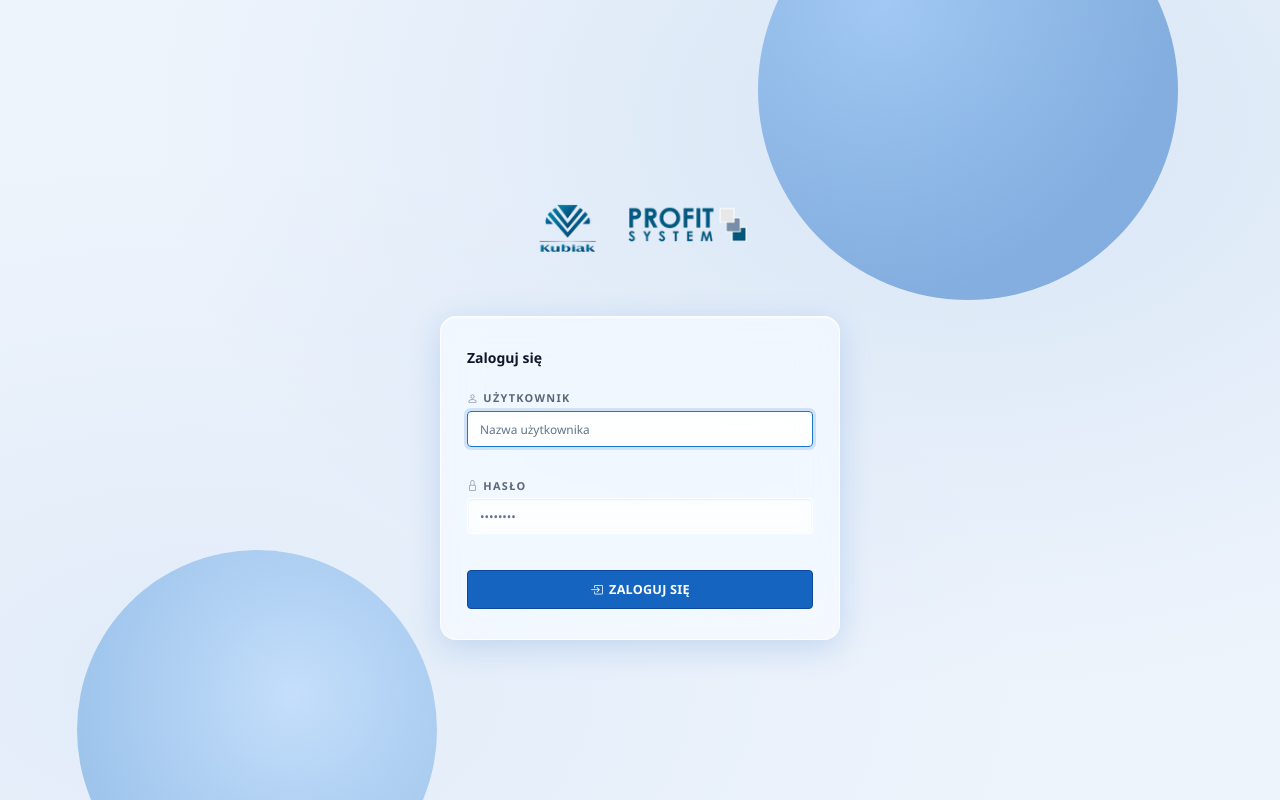
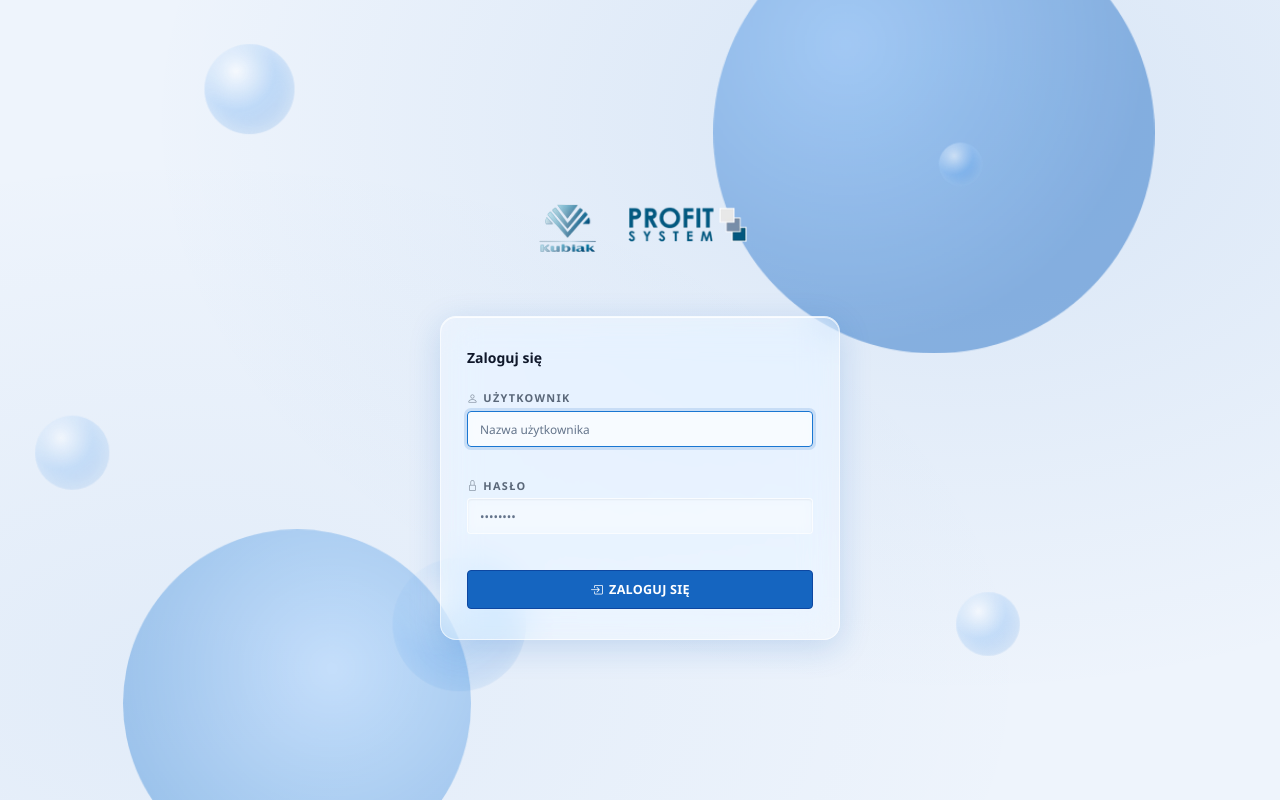
Before and after one commit to m3rsky/profit, a Flask app: page /login in a window 1280 px wide. Run offline with Flask 3, Linux system fonts and the light colour scheme.

Commit message:
Logowanie i sidebar: animowane banki, blysk swiatla po logo, wieksza przezroczystosc szkla
- animowane duze i male banki w tle strony logowania (prefers-reduced-motion wylacza ruch)
- promien swiatla przechodzacy po logo (logowanie i sidebar), od razu po wczytaniu i co 6 s
- karta logowania i pola bardziej przezroczyste

Co-Authored-By: Claude Sonnet 5.5 <noreply@anthropic.com>

```diff
--- a/static/css/erp-design.css
+++ b/static/css/erp-design.css
@@ -714,6 +714,21 @@ body.sidebar-collapsed .sidebar-logo-mark {
   height: auto;
 }
 .sidebar-logo-mark img { display: block; width: 100%; height: auto; }
+
+/* Promień światła po logo (animacja logo-shine z main.css), widoczny tylko na znaku dzięki masce */
+.sidebar-logo-mark { position: relative; }
+.sidebar-logo-mark::after {
+  content: ""; position: absolute; inset: 0; pointer-events: none;
+  background: linear-gradient(105deg, transparent 42%, rgba(255,255,255,.95) 50%, transparent 58%);
+  background-size: 250% 100%;
+  background-position: 100% 0;
+  -webkit-mask: url(../logo-mark.png) center / contain no-repeat;
+          mask: url(../logo-mark.png) center / contain no-repeat;
+  animation: logo-shine 6s ease-in-out infinite;
+}
+@media (prefers-reduced-motion: reduce) {
+  .sidebar-logo-mark::after { animation: none; display: none; }
+}
 .sidebar-title { color: #0f172a !important; }
 .sidebar-subtitle { color: #64748b !important; }
 .sidebar-nav a {
--- a/static/css/main.css
+++ b/static/css/main.css
@@ -2195,11 +2195,46 @@ body.login-page { background: #eef4fc; }
   width: 420px; height: 420px; top: -120px; right: 8%;
   background: radial-gradient(circle at 30% 30%, #5aa2f0, #1565C0 70%);
   opacity: .45;
+  animation: bubble-float-a 18s ease-in-out infinite alternate;
 }
 .login-wrapper::after {
   width: 360px; height: 360px; bottom: -110px; left: 6%;
   background: radial-gradient(circle at 60% 40%, #8cc4ff, #1976D2 75%);
   opacity: .35;
+  animation: bubble-float-b 22s ease-in-out infinite alternate;
+}
+/* Mniejsze bańki dryfujące w tle (spany w .login-bubbles) */
+.login-bubbles { position: absolute; inset: 0; pointer-events: none; }
+.login-bubbles span {
+  position: absolute; border-radius: 50%;
+  background: radial-gradient(circle at 35% 30%, rgba(255,255,255,.9), rgba(90,162,240,.55) 45%, rgba(21,101,192,.35));
+  box-shadow: inset 0 0 18px rgba(255,255,255,.5);
+  will-change: transform;
+}
+.login-bubbles span:nth-child(1) { width: 90px;  height: 90px;  top: 12%; left: 14%; opacity: .55; animation: bubble-float-c 11s ease-in-out infinite alternate; }
+.login-bubbles span:nth-child(2) { width: 60px;  height: 60px;  top: 68%; left: 78%; opacity: .5;  animation: bubble-float-a 13s ease-in-out infinite alternate-reverse; }
+.login-bubbles span:nth-child(3) { width: 140px; height: 140px; top: 74%; left: 26%; opacity: .35; animation: bubble-float-b 16s ease-in-out infinite alternate; }
+.login-bubbles span:nth-child(4) { width: 44px;  height: 44px;  top: 22%; left: 72%; opacity: .6;  animation: bubble-float-c 9s ease-in-out infinite alternate-reverse; }
+.login-bubbles span:nth-child(5) { width: 70px;  height: 70px;  top: 46%; left: 6%;  opacity: .45; animation: bubble-float-a 14s ease-in-out infinite alternate; }
+.login-wrapper::before, .login-wrapper::after { will-change: transform; }
+
+@keyframes bubble-float-a {
+  0%   { transform: translate(0, 0) scale(1); }
+  50%  { transform: translate(-40px, 50px) scale(1.06); }
+  100% { transform: translate(30px, 100px) scale(.96); }
+}
+@keyframes bubble-float-b {
+  0%   { transform: translate(0, 0) scale(1); }
+  50%  { transform: translate(60px, -40px) scale(.95); }
+  100% { transform: translate(-30px, -90px) scale(1.05); }
+}
+@keyframes bubble-float-c {
+  0%   { transform: translate(0, 0); }
+  50%  { transform: translate(30px, -60px); }
+  100% { transform: translate(-25px, 40px); }
+}
+@media (prefers-reduced-motion: reduce) {
+  .login-wrapper::before, .login-wrapper::after, .login-bubbles span { animation: none; }
 }
 .login-panel { position: relative; z-index: 1; }
 
@@ -2219,15 +2254,36 @@ body.login-page { background: #eef4fc; }
   border: none;
   box-shadow: none;
   flex-shrink: 0;
+  position: relative;
 }
 .login-logo-mark img { display: block; width: 100%; height: 100%; object-fit: contain; }
+
+/* Promień światła przesuwający się po logo co kilka sekund.
+   Maska z samego logo sprawia, że błysk widać wyłącznie na znaku, a nie na tle. */
+.login-logo-mark::after {
+  content: ""; position: absolute; inset: 10px; pointer-events: none;
+  background: linear-gradient(105deg, transparent 42%, rgba(255,255,255,.95) 50%, transparent 58%);
+  background-size: 250% 100%;
+  background-position: 100% 0;
+  -webkit-mask: url(../logo-mark.png) center / contain no-repeat;
+          mask: url(../logo-mark.png) center / contain no-repeat;
+  animation: logo-shine 6s ease-in-out infinite;
+}
+@keyframes logo-shine {
+  0%   { background-position: 100% 0; }      /* start: błysk zaraz po wczytaniu strony */
+  32%  { background-position: 0 0; }         /* przejście promienia z lewej do prawej */
+  100% { background-position: 0 0; }         /* przerwa do kolejnego błysku */
+}
+@media (prefers-reduced-motion: reduce) {
+  .login-logo-mark::after { animation: none; display: none; }
+}
 
 /* Karta formularza */
 .login-box {
-  background: rgba(255,255,255,.55);
+  background: rgba(255,255,255,.28);
   -webkit-backdrop-filter: blur(18px) saturate(160%);
           backdrop-filter: blur(18px) saturate(160%);
-  border: 1px solid rgba(255,255,255,.75);
+  border: 1px solid rgba(255,255,255,.6);
   border-radius: 16px;
   box-shadow: 0 8px 32px rgba(21,101,192,.18), inset 0 1px 0 rgba(255,255,255,.8);
   padding: 30px 26px;
@@ -2249,14 +2305,14 @@ body.login-page { background: #eef4fc; }
 .login-box .form-label .bi { opacity: .7; }
 .login-box .form-control {
   border-radius: 8px; padding: 9px 12px !important;
-  background: rgba(255,255,255,.45) !important;
-  border: 1px solid rgba(255,255,255,.8) !important;
+  background: rgba(255,255,255,.25) !important;
+  border: 1px solid rgba(255,255,255,.6) !important;
   box-shadow: inset 0 1px 2px rgba(15,23,42,.06);
   -webkit-backdrop-filter: blur(6px);
           backdrop-filter: blur(6px);
 }
 .login-box .form-control:focus {
-  background: rgba(255,255,255,.75) !important;
+  background: rgba(255,255,255,.55) !important;
   border-color: #1976D2 !important;
 }
 .login-box .form-control::placeholder { color: #64748b; }
--- a/templates/login.html
+++ b/templates/login.html
@@ -14,6 +14,7 @@
 <body class="login-page">
   {% include '_titlebar.html' %}
   <div class="login-wrapper">
+    <div class="login-bubbles" aria-hidden="true"><span></span><span></span><span></span><span></span><span></span></div>
 
     <div class="login-panel">
 
```
